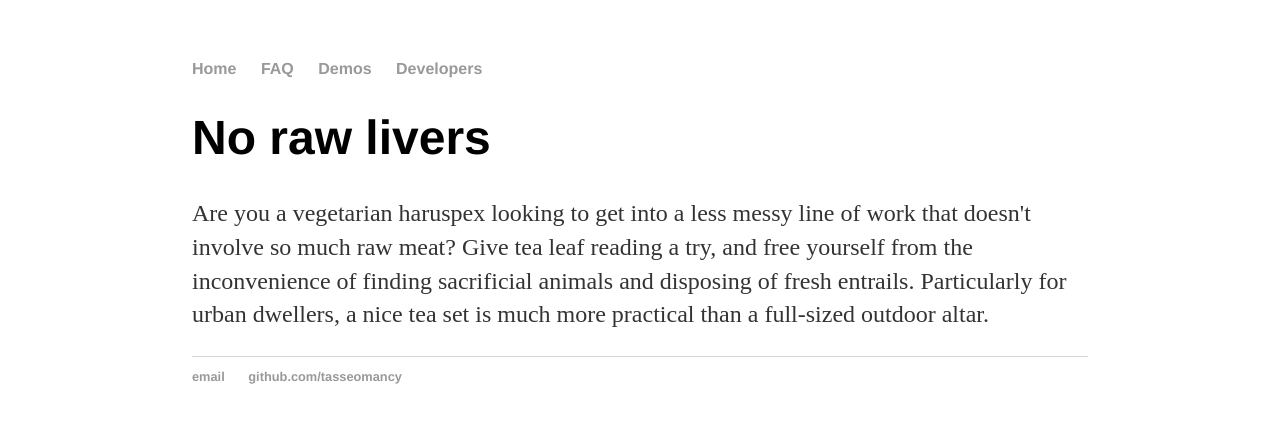
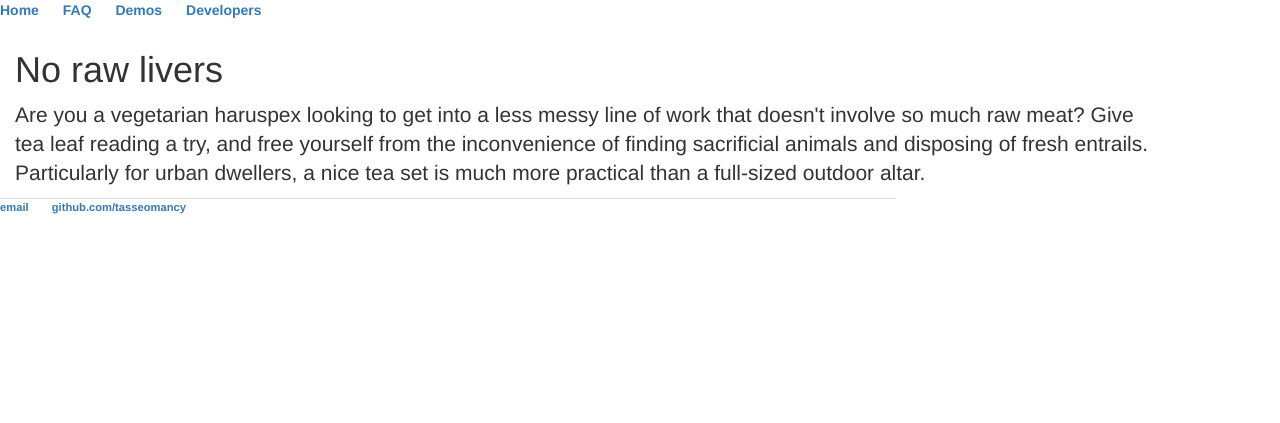
Before and after one commit to tasseomancy/tasseomancy.github.io, a Jekyll site: the page built from index.html, in a window 1280 px wide. Shown: the top 423 px of the page. Built offline with Jekyll 4.4.1, drawn with Linux system fonts in a browser that asks for light colours.

Commit message:
Update default.html

```diff
--- a/_layouts/default.html
+++ b/_layouts/default.html
@@ -4,6 +4,7 @@
 			<title>{{ page.title }}</title>
 			<!-- link to main stylesheet -->
 			<link rel="stylesheet" type="text/css" href="/css/main.css">
+			<link rel="stylesheet" type="text/css" href="/css/bootstrap.min.css">
 		</head>
 		<body>
 			<nav>
```
